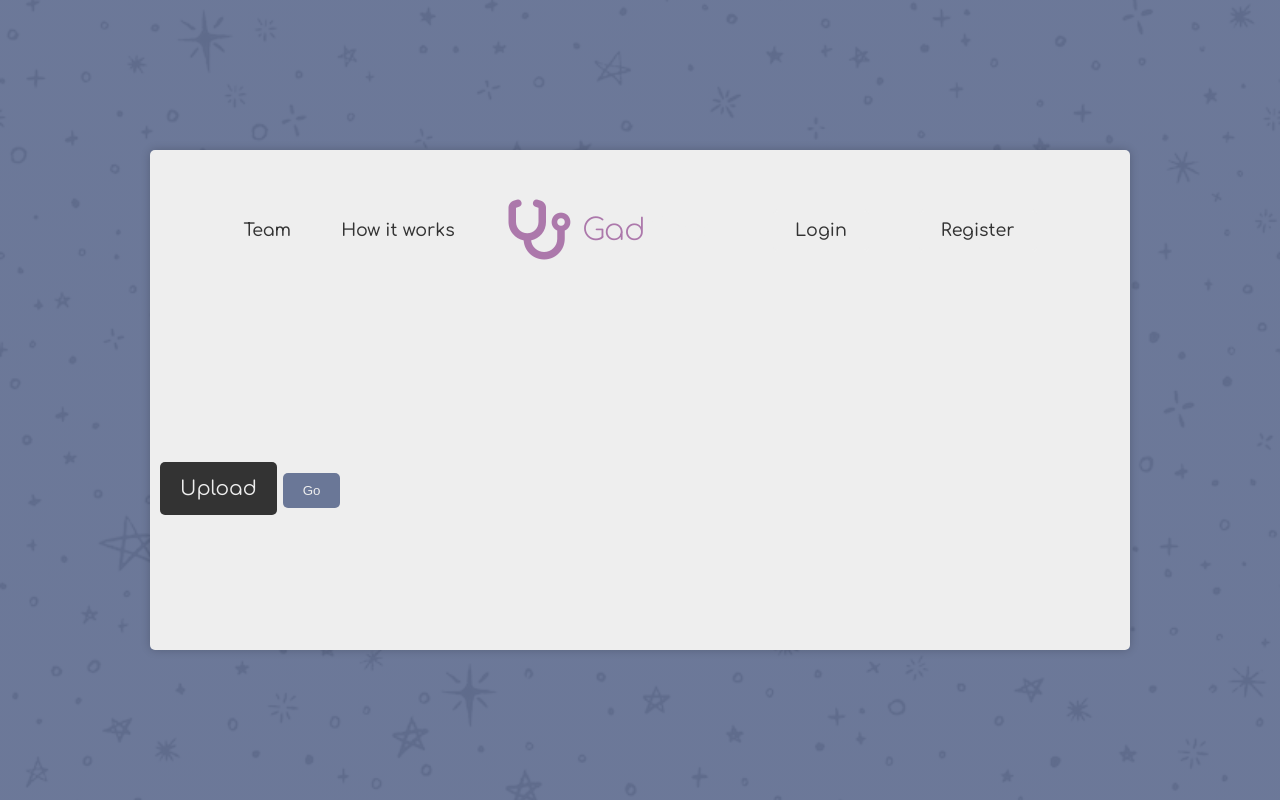
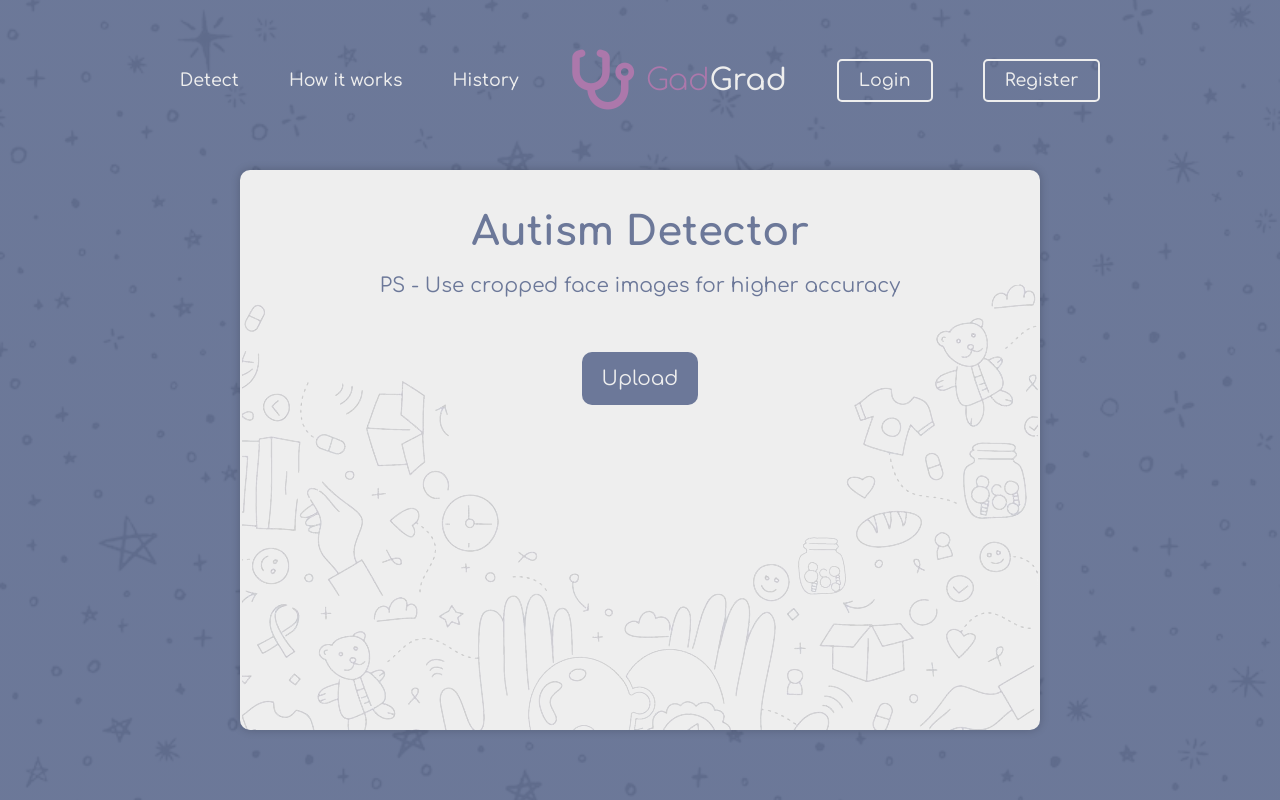
Before and after one commit to ibrahim-egy/gadGrad, a Flask app: page /result in a window 1280 px wide. Run offline with Flask 3, Linux system fonts and the light colour scheme; some libraries are stand-ins or nearby versions.

Commit message:
added history page, update result styles

```diff
--- a/src/database.py
+++ b/src/database.py
@@ -1,30 +1,14 @@
-import requests
 from pymongo import MongoClient
 from werkzeug.security import generate_password_hash, check_password_hash
+import base64
 from PIL import Image
-import numpy as np
+from io import BytesIO
+
 mongo_atlas_url = "mongodb+srv://ibrahim:h0c2YhfienNaTiL1@cluster0.dvytmrt.mongodb.net/?retryWrites=true&w=majority"
 
 client = MongoClient(mongo_atlas_url, 27017)
 db = client['gadGradDB']
 users = db['Users']
-
-
-# user = users.find_one({
-#     "email": "ibrahim@gmail.com"
-# })
-#
-#
-# history = user.get('history')
-#
-# for key in history:
-#     print(key)
-#     key = np.array(list(key))
-#     image = Image.fromarray(key)
-#     image.show()
-#
-
-
 
 
 def register_user(fname, lname, email, password, gender):
@@ -49,14 +33,77 @@ def login_user(email, password):
         print("Logged in successfully")
 
 
-def add_history(email, array, result):
-    users.update_one(
-        {
-            "email": email
-        },
-        {'$set':
-            {'history': {
-                str(array): result
-            }}
-        }
-    )
+def add_history(email, path, res):
+    data = convert_image_to_base64(path)
+
+    user = users.find_one({
+        'email': email
+    })
+
+    history = user.get('history')
+    if len(history) > 5:
+
+        history = history[1:]
+        history.append(
+            {
+                "name": path.split('upload/')[1],
+                "image_data": data,
+                "result": res
+            }
+        )
+        users.update_one(
+            {
+                "email": email
+            },
+            {'$set':
+                {"history": history}
+            }
+        )
+    else:
+        users.update_one(
+            {
+                "email": email
+            },
+            {'$push':
+                {"history":
+                    {
+                        "name": path.split('upload/')[1],
+                        "image_data": data,
+                        "result": res
+                    }
+                }
+            }
+        )
+
+
+def convert_image_to_base64(path):
+    with open(path, 'rb') as f:
+        image_bytes = f.read()
+
+    base64_bytes = base64.b64encode(image_bytes)
+    base64_string = base64_bytes.decode('utf-8')
+
+    return base64_string
+
+
+def convert_base64_to_image(image_data, name):
+    image = base64.b64decode(image_data)
+    img = Image.open(BytesIO(image))
+
+    img.save(f'static/history/{name}')
+    return f'static/history/{name}'
+
+
+def get_history(email):
+    user = users.find_one({
+        "email": email
+    })
+    history = user.get('history')
+
+    for item in history:
+        image_string = item["image_data"]
+        path = convert_base64_to_image(image_string, item['name'])
+        item["src"] = path
+
+
+    return history[::-1]
--- a/src/main.py
+++ b/src/main.py
@@ -1,11 +1,12 @@
+import os
+
 from flask import Flask, render_template, request, url_for, redirect
 from detect import detect
-from database import register_user, add_history
-from numpy import asarray
-from PIL import Image
+from database import register_user, add_history, get_history
 
 app = Flask(__name__)
 app.secret_key = "This is a secret"
+# testing
 EMAIL = "ibrahim@gmail.com"
 
 
@@ -14,19 +15,33 @@ def home():
     return render_template('index.html')
 
 
+@app.route('/instructions')
+def instructions():
+    return render_template('instructions.html')
+
+
+@app.route('/history')
+def history():
+    his = get_history(EMAIL)
+    return render_template('history.html', history=his)
+
+
 @app.route('/result', methods=["GET", "POST"])
 def result():
     if request.method == "POST":
-        image = request.files.get('image')
-        image.save(f"static/upload/{image.filename}")
-        # img = Image.open(f"static/upload/{image.filename}")
+        image = request.files.get('uploadImage')
 
-        res = detect(f"static/upload/{image.filename}")
-        # image_array = asarray(img)
+        path = f"static/upload/{image.filename}"
+        image.save(path)
 
-        # add_history(EMAIL, image_array, res)
+        res = detect(path)
+        add_history(EMAIL, path, res)
 
-        return render_template('result.html', result=res)
+        os.remove(path)
+
+        return {
+            'result': res
+        }
     return render_template('result.html', result="")
 
 
--- a/src/static/css/form.css
+++ b/src/static/css/form.css
@@ -12,6 +12,7 @@
     position: relative;
     overflow: hidden;
     justify-items: center;
+    background-image: url("../images/bg.png");
 }
 
 
--- a/src/static/css/styles.css
+++ b/src/static/css/styles.css
@@ -8,30 +8,21 @@
 
 :root {
 
-    /*
-    --back-color: #d0b8a8bc;
-    --color-text-fancy: #85586fa8;
-    --color-text: #423e3a;
-    --color-text-shaded: rgb(103, 93, 80, .5);
-    --form-text-color: #845d68;
-    --border-radius: 5px;
-    --background-color: rgb(120 100 105 / 61%);
-    */
     --back-color: rgb(82, 93, 123);
     --color-text-fancy: rgb(172 120 171);
     --color-text: #eee;
     --color-text-shaded: rgb(103, 93, 80, .5);
     --form-text-color: rgb(18, 85, 107);
-    --border-radius: 5px;
+    --border-radius: 10px;
     --background-color: rgba(100, 113, 147, .95);
     --background-color-bottom: rgba(100, 113, 147, .95);
+    --result-font-color: #6c7899;
 
 }
 
 html {
     font-size: 62.5%; /* 1rem = 10px */
 
-    font-family: 'Montserrat', sans-serif;
     font-family: 'Comfortaa', cursive;
     background-image:
         linear-gradient(to bottom, var(--background-color), var(--background-color-bottom)),
@@ -48,12 +39,12 @@ body {
     align-items: center;
     font-size: 2rem;
     color: var(--color-text);
-    padding: 10rem 15rem;
 
 }
 
 #header {
-    height: 100%;
+    height: 80vh;
+    width: 80vw;
     border-radius: 15px 15px 0 0 ;
     background-image:
         linear-gradient(to bottom, var(--back-color), var(--back-color));
@@ -191,27 +182,9 @@ body {
 /* RESULT */
 
 
-.wrapper-result {
-
-    width: 100rem;
-    height: 50rem;
-    border-radius: var(--border-radius);
-    background-color: #eee;
-    color: #333;
-    box-shadow: 0rem 0rem 1rem rgba(0, 0, 0, .2);
-    padding: 19rem 1rem 1rem 1rem;
-
-    position: relative;
-    overflow: hidden;
-    display: flex;
-    justify-items: center;
-    align-items: center;
-
-}
-
 .image_input--label {
     padding: 1.5rem 2rem;
-    background: #333;
+    background: var(--result-font-color);
     color: #eee;
     border-radius: var(--border-radius);
     cursor: pointer;
@@ -229,3 +202,168 @@ body {
     gap: 2rem;
     margin: auto;
 }
+
+.history-table {
+    display: grid;
+    grid-template-columns: repeat(3, 1fr);
+    gap: 3rem;
+    background: rgba(222, 222, 222, .5);
+    padding: 2rem;
+    border-radius: 10px;
+}
+
+.history-item {
+
+    border-radius: inherit;
+    background-color: #eee;
+    padding: 1rem;
+    display: flex;
+    flex-direction: column;
+
+    gap: 1rem;
+    align-items: center;
+    justify-content: space-between;
+}
+
+.history-image {
+    width: 200px;
+    height: 200px;
+    border-radius: inherit;
+}
+
+.history-result {
+
+    color: #333;
+    font-size: 15px;
+}
+
+.user-input-image {
+
+    display: none;
+    width: 200px;
+    height: 200px;
+    border-radius: 10px;
+    margin-top: 1.5rem;
+}
+
+.visible {
+
+    display: inline-block !important;
+
+}
+
+.result-btn {
+    display: none;
+    text-align: center;
+    text-decoration: none;
+    background-color: var(--result-font-color);
+    color: #eee;
+    border-radius: var(--border-radius);
+    padding: 1rem 2rem;
+    outline: none;
+    cursor: pointer;
+    transition: all .2s ease;
+    font-size: 2rem;
+    font-family: 'Comfortaa', cursive;
+}
+.result-btn:hover {
+    transform: translateY(-2px);
+    box-shadow: 0rem 1.5rem 2rem rgba(0, 0, 0, .2);
+
+
+}
+
+.wrapper-result {
+
+    width: 80rem;
+    height: 70vh;
+    border-radius: var(--border-radius);
+    background-color: #eee;
+    box-shadow: 0rem 0rem 1rem rgba(0, 0, 0, .2);
+    padding: 4rem;
+    position: relative;
+    overflow: hidden;
+    color: var(--result-font-color);
+    display: flex;
+    flex-direction: column;
+    justify-content: flex-start;
+    align-items: center;
+    gap: 2rem;
+    background-image: url("../images/bg.png");
+    background-position: bottom;
+    background-repeat: no-repeat;
+    margin-top: 10rem;
+}
+
+.result-form {
+
+    margin-top: 5rem;
+}
+
+.result {
+
+    display: none;
+    justify-content: center;
+    align-items: center;
+    padding: 2rem 3rem;
+    background: rgba(108, 120, 153, .3);
+    border-radius: inherit;
+    gap: 1rem;
+    font-size: 3.5rem;
+
+}
+.result.visible{
+    display: flex !important;
+}
+
+.result-separation {
+    width: 2px;
+    height: 120%;
+    background: var(--result-font-color);
+}
+
+.nav-link {
+    text-decoration: none;
+}
+.preloader {
+
+    position: fixed;
+    top: 0;
+    left: 0;
+    right: 0;
+    bottom: 0;
+    display: none;
+    z-index: 1000;
+    background: rgba(0, 0, 0, .8);
+}
+
+.preloader::before {
+
+    --width: 70px;
+    content: '';
+    width: var(--width);
+    aspect-ratio: 1;
+    background: transparent;
+    border: 5px solid #5f6b8b;
+    position: absolute;
+    top: calc(50% - var(--width)/2);
+    left: calc(50% - var(--width)/2);
+    animation: spin .7s linear infinite;
+    border-radius: 50%;
+    border-top-color: #5f6b8b9e;
+
+}
+
+.preloader.display {
+    display: block;
+}
+
+@keyframes spin {
+
+    from {
+        transform: rotate(0deg);
+    }
+    to {
+        transform: rotate(360deg);
+    }
+}
--- a/src/templates/login.html
+++ b/src/templates/login.html
@@ -1,5 +1,5 @@
 {% include 'partials/header.html' %}
-
+{% include 'partials/nav.html' %}
 
 <div class="wrapper">
 
@@ -25,5 +25,4 @@
 
 
 
-
 {% include 'partials/footer.html' %}
--- a/src/templates/partials/footer.html
+++ b/src/templates/partials/footer.html
@@ -1,7 +1,7 @@
 
 
 
+<div class="preloader"></div>
+
 </body>
-
-
 </html>
--- a/src/templates/partials/nav.html
+++ b/src/templates/partials/nav.html
@@ -2,12 +2,15 @@
 
         <ul class="nav__list">
 <!--            <li class="nav__item active"><a href="#" class="nav__link">Home</a></li>-->
-            <li class="nav__item"><a href="#" class="nav__link">Team</a></li>
-            <li class="nav__item"><a href="#" class="nav__link">How it works</a></li>
-            <div class="nav__logo">
-             <i class="fa-solid fa-stethoscope fa-2x"></i>
-                <p><span>Gad</span>Grad</p>
-            </div>
+            <li class="nav__item"><a href="{{ url_for('result') }}" class="nav__link">Detect</a></li>
+            <li class="nav__item"><a href="{{ url_for('instructions') }}" class="nav__link">How it works</a></li>
+            <li class="nav__item"><a href="{{ url_for('history') }}" class="nav__link">History</a></li>
+            <a href="{{ url_for('home') }}" class="nav-link">
+                <div class="nav__logo">
+                 <i class="fa-solid fa-stethoscope fa-2x"></i>
+                    <p><span>Gad</span>Grad</p>
+                </div>
+            </a>
             <li class="nav__item"><a href="{{ url_for('login') }}" class="nav__link border">Login</a></li>
             <li class="nav__item"><a href="{{ url_for('register') }}" class="nav__link border">Register</a></li>
         </ul>
--- a/src/templates/register.html
+++ b/src/templates/register.html
@@ -1,5 +1,5 @@
 {% include 'partials/header.html' %}
-
+{% include 'partials/nav.html' %}
 
 <div class="wrapper wrapper-signup">
     <div class="form-box">
@@ -42,7 +42,7 @@
 </div>
 
 
-<script src="static/js/index.js"></script>
+<script src="static/js/form.js"></script>
 
 
 {% include 'partials/footer.html' %}
--- a/src/templates/result.html
+++ b/src/templates/result.html
@@ -1,20 +1,28 @@
 {% include 'partials/header.html' %}
+{% include 'partials/nav.html' %}
+
+<div class="wrapper-result">
+    <h1 class="result-heading">Autism Detector</h1>
+    <p class="result-note">PS - Use cropped face images for higher accuracy</p>
+    <form class="result-form" action="#" method="post" enctype="multipart/form-data" id="form">
+        <label for="image" class="image_input--label">Upload</label>
+        <input id="image" type="file" name="image" class="image_input" accept="Image/*" capture="environment">
+    </form>
+    <img src="#" alt="User Input" class="user-input-image">
+    <button class="btn result-btn">Detect</button>
+    <div class="result">
+        <p class="result-col">Result</p>
+        <div class="result-separation"></div>
+        <p class="result-col">{{result}}</p>
+    </div>
+
+</div>
 
 
-<div class="wrapper-result">
-    {% include 'partials/nav.html' %}
 
-    <form action="{{ url_for('result') }}" method="post" enctype="multipart/form-data">
-        <label for="image" class="image_input--label">Upload</label>
-        <input id="image" type="file" name="image" class="image_input" accept="Image/*" capture="environment">
-        <button type="submit" class="btn">Go</button>
-    </form>
+<script src="static/js/index.js"></script>
 
 
-</div>
-<div class="result">
-    <h1>{{result}}</h1>
-</div>
 
 
 
```
Also changed, not shown: src/detect.py (+4 -8 lines), src/static/js/form.js (added, +33 -0 lines), src/static/js/index.js (+58 -28 lines), src/templates/history.html (added, +30 -0 lines), src/templates/instructions.html (added, +7 -0 lines), src/static/upload/patrick-tomasso-Oaqk7qqNh_c-unsplash.jpg (deleted), src/static/upload/test.png (deleted).
